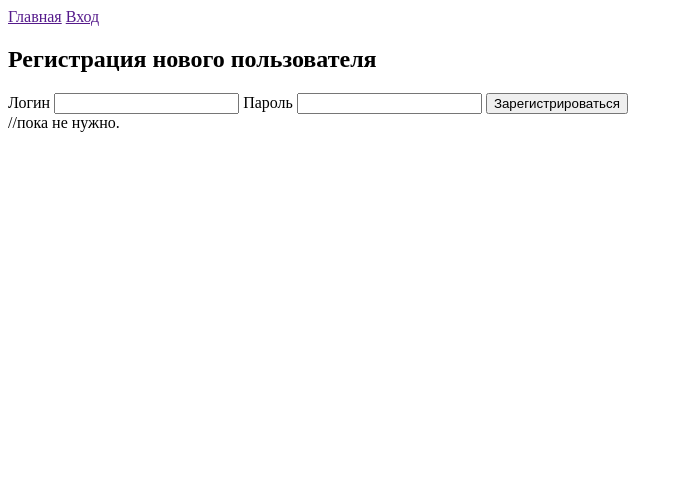
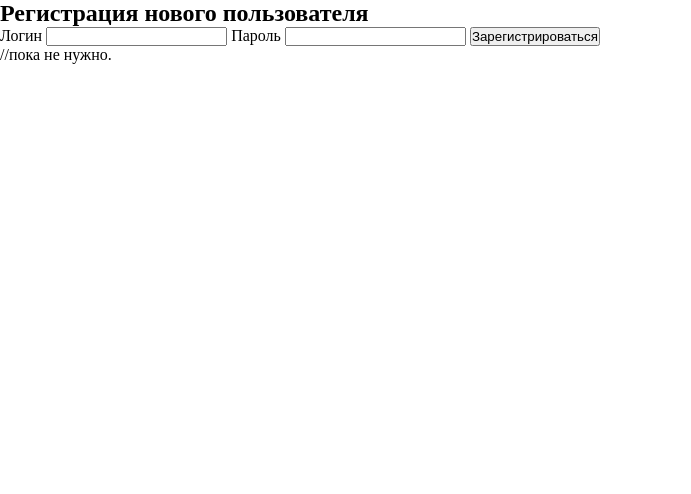
Before and after one commit to Rin-j-sun/pop-it-mvc, a PHP site: template views/site/signup.php in a window 1280 px wide. Shown: the top 494 px of the page, without its empty margins (0-691 px from the left). Run offline with PHP 8.4, Linux system fonts and the light colour scheme; the template is opened without the code that fills it, so the values that code supplies are empty.

Commit message:
Вёрстка стартовой страницы

```diff
--- a/public/index.php
+++ b/public/index.php
@@ -1,7 +1,6 @@
 <?php
 //Включаем запрет на неявное преобразование типов
 declare(strict_types=1);
-
 //Включаем сессии на все страницы
 session_start();
 
--- a/public/style/style.css
+++ b/public/style/style.css
@@ -1,3 +1,68 @@
-/** {*/
-/*    background: black;*/
-/*}*/
+*{
+    margin: 0;
+    padding: 0;
+    box-sizing: border-box;
+    outline: 0;
+}
+
+a{
+    color: #3C2702;
+    text-decoration: none;
+}
+
+body{
+
+}
+
+h1{
+    margin-left: -15%;
+}
+
+nav{
+    background-color: #C8981B;
+    height: 90px;
+    display: flex;
+    justify-content: space-around;
+    align-items: center;
+}
+
+.nav_button{
+    border: #3C2702 2px solid;
+    border-radius: 50px;
+    width: 135px;
+    height: 45px;
+    color: #3C2702;
+    background-color: white;
+    margin-right: 50px;
+}
+.nav_button:last-child{
+    border: #3C2702 2px solid;
+    border-radius: 50px;
+    width: 135px;
+    height: 45px;
+    color: #3C2702;
+    background-color: white;
+    margin-left: 30%;
+}
+
+main{
+    min-height: 495px;
+}
+
+.footer{
+    display: flex;
+    flex-direction: row;
+    justify-content: space-around;
+    background-color: #C8981B;
+    height: 90px;
+    align-items: center;
+}
+
+.owl{
+    width: 50px;
+    height: 40px;
+}
+.students{
+    width: 50px;
+    height: 40px;
+}
--- a/views/layouts/main.php
+++ b/views/layouts/main.php
@@ -5,35 +5,80 @@
     <meta name="viewport"
           content="width=device-width, user-scalable=no, initial-scale=1.0, maximum-scale=1.0, minimum-scale=1.0">
     <meta http-equiv="X-UA-Compatible" content="ie=edge">
-    <link rel="stylesheet" href="/pop-it-mvc/public/style/style.css" type="text/css">
+    <link rel="stylesheet" href="/pop-it-mvc/public/style/style.css">
+    <link rel="preconnect" href="https://fonts.gstatic.com">
+    <link href="https://fonts.googleapis.com/css2?family=Montserrat:wght@300;400&display=swap" rel="stylesheet">
     <title>Pop it MVC</title>
 </head>
 <body>
 <?php
-if (app()->auth::check()):
-if (app()->auth::checkRole()) echo 'ti loh';
-endif;
-?>
+if (!app()->auth::check()):
+    ?>
+    <header>
+
+    </header>
+    <main>
+<!--Возвращение данных стартовой страницы hello/php-->
+        <?= $content ?? '' ?>
+
+    </main>
 <header>
-    <nav>
-        <a href="<?= app()->route->getUrl('/hello') ?>">Главная</a>
-        <?php
-        if (!app()->auth::check()):
+    <?php
+    else:
+        if (app()->auth::checkRole()):
             ?>
-            <a href="<?= app()->route->getUrl('/login') ?>">Вход</a>
-<!--            <a href="--><?php //= app()->route->getUrl('/signup') ?><!--">Регистрация</a>-->
+            <header>
+                <nav>
+                    <div class="nav">
+                        <h1>Деканат<h1>
+                        <button class="button_nav"><a href="<?= app()->route->getUrl('/logout') ?>" class="button_nav_link">Выход</a></button>
+                    </div>
+
+                </nav>
+            </header>
+            <main>
+                <?= $content ?? '' ?>
+            </main>
         <?php
         else:
             ?>
-            <a href="<?= app()->route->getUrl('/logout') ?>">Выход (<?= app()->auth::user()->name ?>)</a>
+            <header>
+                <nav class="nav_employees">
+                    <h1>Деканат<h1>
+                            <button class = "nav_button">
+                                <a href="<?= app()->route->getUrl('/employees') ?>">Сотрудники</a>
+                            </button>
+                            <button class = "nav_button">
+                                <a href="<?= app()->route->getUrl('/hello') ?>">Личный кабинет</a>
+                            </button>
+                            <button class = "nav_button">
+                                <a href="<?= app()->route->getUrl('/logout') ?>">Выход</a>
+                            </button>
+                </nav>
+            </header>
+            <main>
+                <?= $content ?? '' ?>
+            </main>
         <?php
         endif;
         ?>
-    </nav>
-</header>
-<main>
-    <?= $content ?? '' ?>
-</main>
+
+    <?php
+    endif;
+    ?>
+
+    <?php
+    if (app()->auth::check()):
+        ?>
+        <footer>
+            <div class = "footer">
+                <a href="">О нас</a>
+                <p>2024г. Россия</p>
+            </div>
+        </footer>
+    <?php
+    endif;
+    ?>
 
 </body>
 </html>
```
Also changed, not shown: public/style/hello.css (added, +32 -0 lines), views/site/hello.php (+61 -1 lines), public/img/image 1.png (added), public/img/image 3.png (added), public/img/owl.png (added), views/site/post.php (line endings or trailing spaces).
